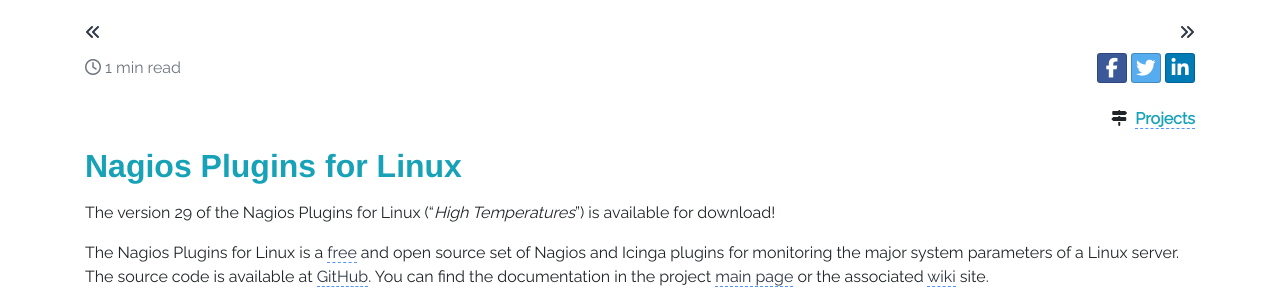
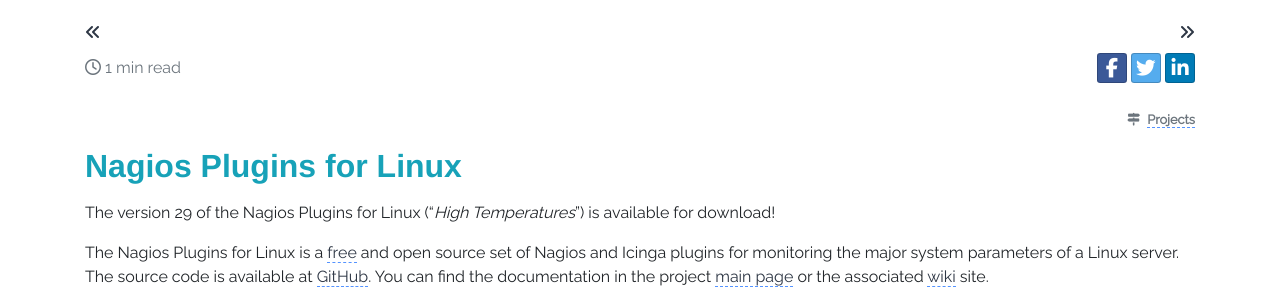
Before and after one commit to madrisan/madrisan.github.io, a Jekyll site: the page built from _posts/2021-07-20-nagios-plugins-linux-v29.md, in a window 1280 px wide. Shown: the part 267-567 px from the top of the page. Built offline with Jekyll 4.4.1, drawn with Linux system fonts in a browser that asks for light colours; nearby versions of some CDN libraries; some web fonts are replaced; comment, search, counter and statistics services are not loaded.

Commit message:
Better layout for category page and links
Signed-off-by: Davide Madrisan <davide.madrisan@gmail.com>

```diff
--- a/_includes/category.html
+++ b/_includes/category.html
@@ -1,8 +1,8 @@
 <div class="text-hidden text-right">
-   <p>
-   <i class="fas fa-map-signs mr-1"></i> <a href="/blog/categories/#{{ page.category }}">
-      <span class="font-weight-bold text-capitalize text-info">
+   <p><small>
+   <i class="fas fa-map-signs text-secondary mr-1"></i> <a href="/blog/categories/#{{ page.category }}">
+      <span class="font-weight-bold text-capitalize text-secondary">
          {{ page.category | replace: "-", " " }}
       </span></a>
-   </p>
+   </p></small>
 </div>
--- a/categories.html
+++ b/categories.html
@@ -12,7 +12,8 @@ title: Blog Posts by Category
 
 <div class="container">
    <div class="row pb-4">
-{% for category in site.categories %}
+{% assign sorted_cats = site.categories | sort %}
+{% for category in sorted_cats %}
    <div class="col-md-12 pt-4">
       {% capture category_name %}{{ category | first }}{% endcapture %}
       <div>
```
